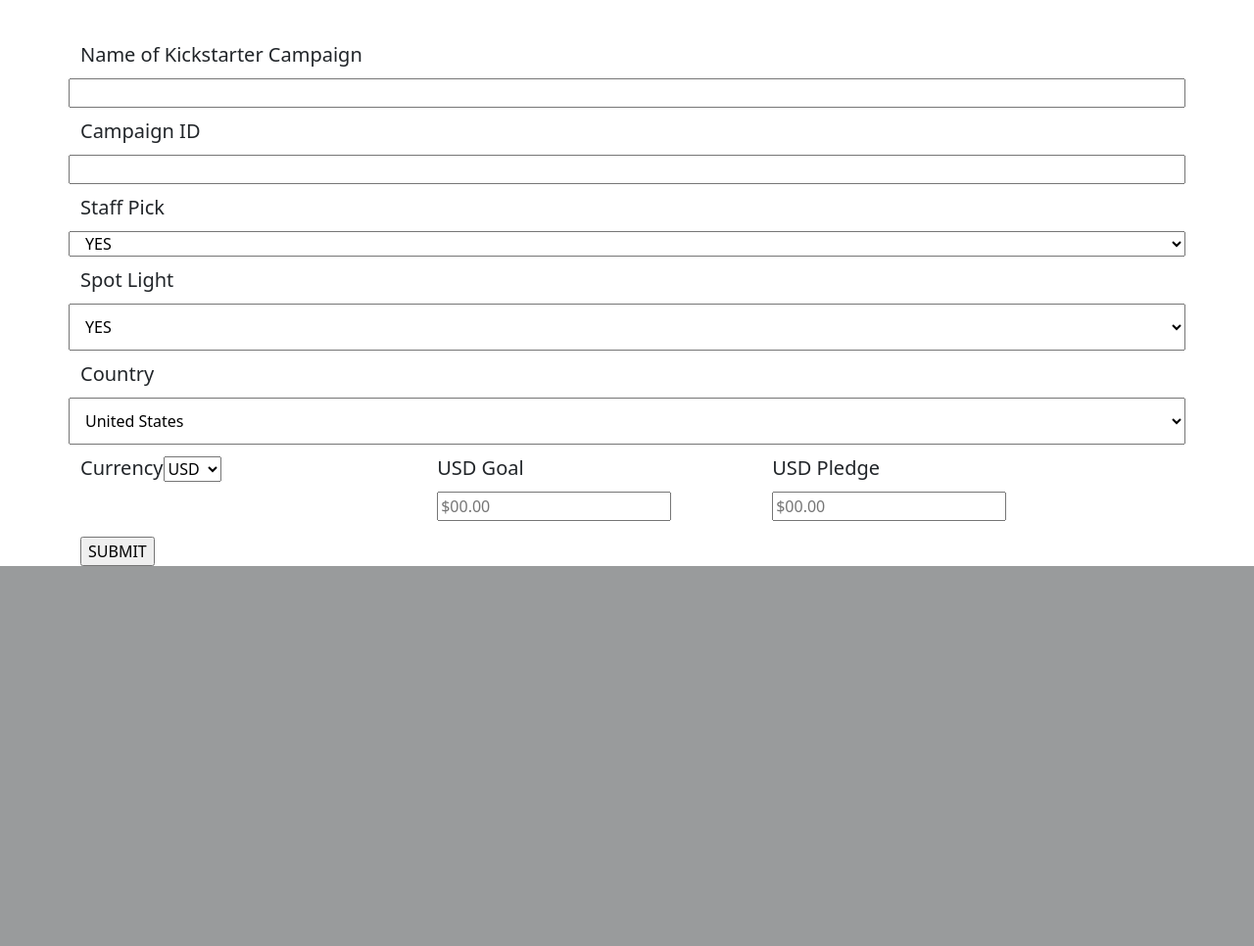
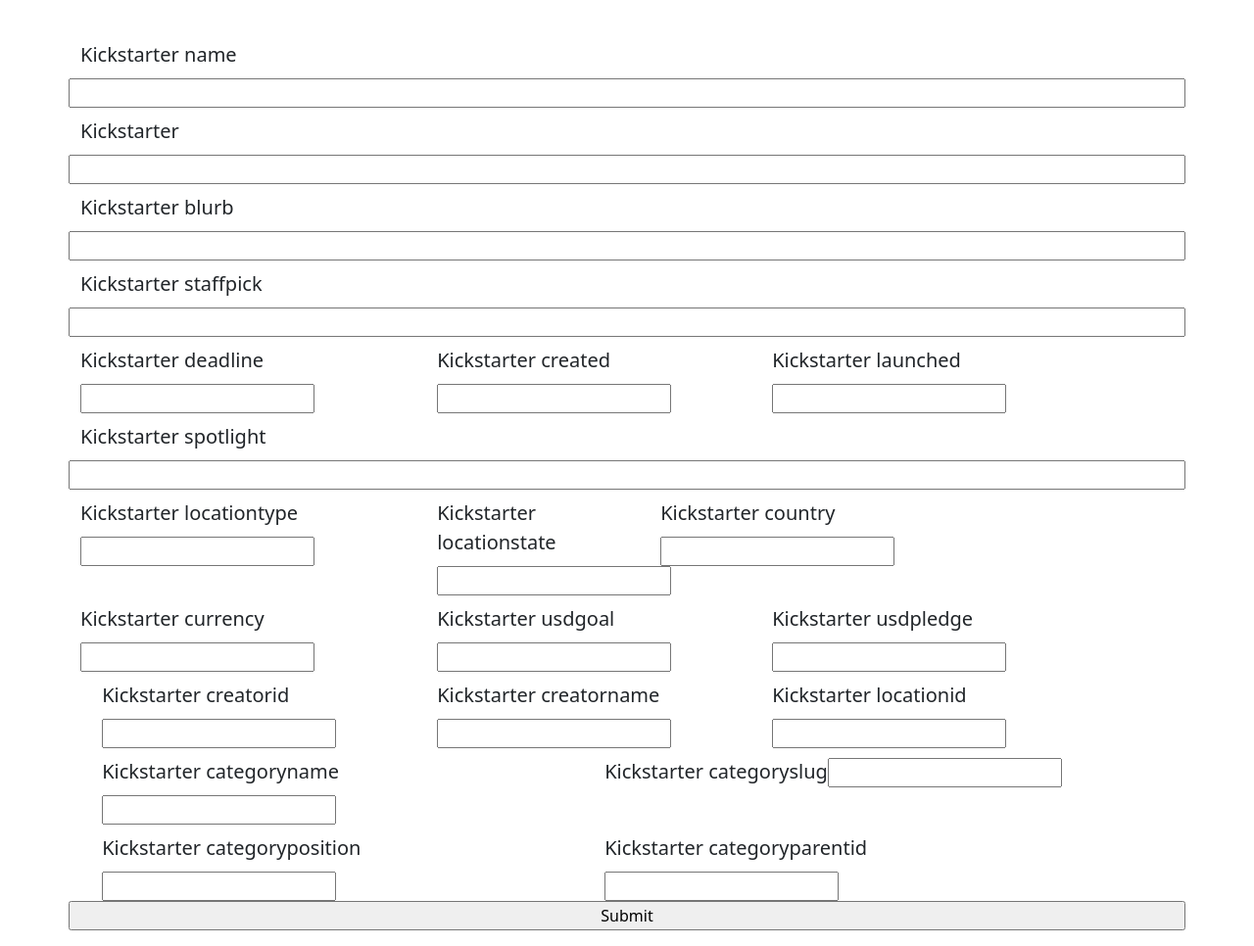
Before and after one commit to kriegersaurusrex/Kickstarter-Success, a Flask app: template kickstarter/templates/run_model.html in a window 1280 px wide. Shown: the part 740-1706 px from the top of the page at 98% size. Before the commit the page ends 1318 px from the top, so only its background shows below. Run offline with Flask 2, Linux system fonts and the light colour scheme; the template is opened without the code that fills it: values that come from a table or form of the project are taken from there, others are empty; form fields are guessed from the names that the template uses; parts of the project's set-up code (start-up, migrations or seed data) failed here and were passed over.

Commit message:
Forms design complete

```diff
--- a/kickstarter/app.py
+++ b/kickstarter/app.py
@@ -36,7 +36,29 @@ def create_app():
 			print('Validating form data')
 			name = form.kickstarter_name.data
 			ks_id = form.kickstarter_id.data
-			forms_data=(name,ks_id)
+			ks_blurb = form.kickstarter_blurb.data
+			ks_created = form.kickstarter_created.data
+			ks_lunched = form.kickstarter_launched.data
+			ks_deadline = form.kickstarter_deadline.data
+			ks_staffpick = form.kickstarter_staffpick.data
+			ks_locationtype = form.kickstarter_locationtype.data
+			ks_locationstate = form.kickstarter_locationstate.data
+			ks_country = form.kickstarter_country.data
+			ks_currency = form.kickstarter_currency.data
+			ks_creatorid = form.kickstarter_creatorid.data
+			ks_usdgoal = form.kickstarter_usdgoal.data
+			ks_usdpledge = form.kickstarter_usdpledge.data
+			ks_creatorid = form.kickstarter_creatorid.data
+			ks_creatorname = form.kickstarter_creatorname.data
+			ks_locationid = form.kickstarter_locationid.data
+			ks_spotlight = form.kickstarter_spotlight.data
+			ks_categoryname = form.kickstarter_categoryname.data
+			ks_categoryslug = form.kickstarter_categoryslug.data
+			ks_categoryparentid = form.kickstarter_categoryparentid.data
+			ks_categoryposition = form.kickstarter_categoryposition.data
+
+			# This is where you enter all of this data into your model    #
+			# Note, still testing entry data to see what output types are #
 			return redirect(url_for('display_results'))
 
 		return render_template('run_model.html', form=form)
--- a/kickstarter/forms.py
+++ b/kickstarter/forms.py
@@ -4,6 +4,11 @@ from wtforms import IntegerField, SubmitField,\
 				StringField, SelectField, DecimalField,\
 				DateTimeField
 from wtforms.validators import DataRequired, ValidationError
+import os
+import pickle
+
+#print(os.getcwd())
+
 
 
 
@@ -25,22 +30,44 @@ LOCATION_COUNTRY = ['United States', 'United Kingdom', 'Canada', 'New Zealand',
 CURRENCY = ['USD', 'GBP', 'CAD', 'NZD', 'EUR', 'AUD', 'CHF', 'MXN', 'DKK',
        'SGD', 'HKD', 'NOK', 'JPY', 'SEK']
 
+CATEGORY_PARENTID = [14.0, 1.0, 10.0, 9.0, 16.0, 7.0,
+ 11.0, 12.0, 18.0, 6.0, 15.0, 17.0, 13.0, 26.0, 3.0]
+
+CATEGORY_POSITION = [18, 8, 11, 4, 10, 5, 3, 17, 6, 13, 1, 15, 7, 9, 14, 2, 12, 19, 16]
+
 def validate_currency(form, field):
 	if field.data < 10.2:
 		print('Validation Error encountered')
 		raise ValidationError('You need to enter currency data only')
+
+with open('./kickstarter/static/location_state.pickle', 'rb') as handle:
+    LOCATION_STATE = pickle.load(handle)
+
+with open('./kickstarter/static/category_slug.pickle', 'rb') as handle:
+    CATEGORY_SLUG = pickle.load(handle)
+
+with open('./kickstarter/static/category_name.pickle', 'rb') as handle:
+    CATEGORY_NAME = pickle.load(handle)
+
+
 
 # KickStarter info form class definition
 class KickStarterForm(FlaskForm):
 	kickstarter_name = StringField(
 		label='Name of Kickstarter Campaign',
 		validators=[DataRequired()])
-	kickstarter_id = StringField(label='Campaign ID', validators=[DataRequired()])
+	kickstarter_id = StringField(label='Campaign ID')
+	kickstarter_blurb = StringField(label='Blurb')
+	kickstarter_created = DateTimeField(label='Created At')
+	kickstarter_launched = DateTimeField(label='Launched At')
+	kickstarter_deadline = DateTimeField(label='Deadline')
 	kickstarter_staffpick = SelectField(label='Staff Pick', choices=BOOLEAN)
-	kickstarter_spotlight = SelectField(label='Spot Light', choices=BOOLEAN)
+
 	kickstarter_locationtype= SelectField(label='Location Type', choices=LOCATION_TYPE)
+	kickstarter_locationstate = SelectField(label='Location State', choices=LOCATION_STATE)
 	kickstarter_country= SelectField(label='Country', choices=LOCATION_COUNTRY)
 	kickstarter_currency= SelectField(label='Currency', choices=CURRENCY)
+	kickstarter_creatorid = StringField(label='Creator ID')
 	kickstarter_usdgoal = DecimalField(
 		label='USD Goal  ',
 		validators=[DataRequired(), validate_currency], render_kw={"placeholder": "$00.00"})
@@ -49,6 +76,10 @@ class KickStarterForm(FlaskForm):
 		validators=[DataRequired(), validate_currency], render_kw={"placeholder": "$00.00"})
 	kickstarter_creatorid = StringField(label='Creator ID')
 	kickstarter_creatorname = StringField(label='Creator name')
-	kickstarter_locationid = StringField(label='Creator name')
-
+	kickstarter_locationid = StringField(label='Location ID')
+	kickstarter_spotlight = SelectField(label='Spot Light', choices=BOOLEAN)
+	kickstarter_categoryname = SelectField(label='Category Name', choices=CATEGORY_NAME)
+	kickstarter_categoryslug = SelectField(label='Category Slug', choices=CATEGORY_SLUG)
+	kickstarter_categoryparentid = SelectField(label='Category ParentID', choices=sorted(CATEGORY_PARENTID))
+	kickstarter_categoryposition = SelectField(label='Category Position', choices=sorted(CATEGORY_POSITION))
 	submit = SubmitField('SUBMIT')
--- a/kickstarter/templates/run_model.html
+++ b/kickstarter/templates/run_model.html
@@ -15,13 +15,35 @@
 		<br>
 		{{form.kickstarter_id.label(class='col-form-label-lg')}}{{form.kickstarter_id}}
 		<br>
+
+		{{form.kickstarter_blurb.label(class='col-form-label-lg')}}{{form.kickstarter_blurb}}
+		<br>
 		{{form.kickstarter_staffpick.label(class='col-form-label-lg')}}{{form.kickstarter_staffpick}}
+
 		<br>
+		<div class="form-group" style="display:inline-block; width:30%;padding-right: 3%;">
+  			{{form.kickstarter_deadline.label(class='col-form-label-lg')}}{{form.kickstarter_deadline}}
+			</div>
+
+		<div class="form-group" style="display:inline-block; width:30%; padding-left: 3%;">
+		    {{form.kickstarter_created.label(class='col-form-label-lg')}}{{form.kickstarter_created}}
+			</div>
+
+		<div class="form-group" style="display:inline-block; width:30%; padding-left: 3%;">
+		    {{form.kickstarter_launched.label(class='col-form-label-lg')}}{{form.kickstarter_launched}}
+			</div>
 		{{form.kickstarter_spotlight.label(class='col-form-label-lg')}}{{form.kickstarter_spotlight}}
 		<br>
+		<div class="form-group" style="display:inline-block; width:30%;padding-right: 3%;">
+  			{{form.kickstarter_locationtype.label(class='col-form-label-lg')}}{{form.kickstarter_locationtype}}
+			</div>
 
-		<br>
+		<div class="form-group" style="display:inline-block; width:20%; padding-left: 3%;">
+		    {{form.kickstarter_locationstate.label(class='col-form-label-lg')}}{{form.kickstarter_locationstate}}
+			</div>
+		<div class="form-group" style="display:inline-block; width:30%; padding-left: 3%;">
 		{{form.kickstarter_country.label(class='col-form-label-lg')}}{{form.kickstarter_country}}
+		</div>
 		<br>
 		<br>
 		<div class="form-group" style="display:inline-block; width:30%;padding-right: 3%;">
@@ -35,8 +57,34 @@
 		<div class="form-group" style="display:inline-block; width:30%; padding-left: 3%;">
 		    {{form.kickstarter_usdpledge.label(class='col-form-label-lg')}}{{form.kickstarter_usdpledge}}
 			</div>
+		<br>
+		<div class="form-group" style="display:inline-block; width:30%; padding-left: 3%;">
+		    {{form.kickstarter_creatorid.label(class='col-form-label-lg')}}{{form.kickstarter_creatorid}}
+			</div>
 
+		<div class="form-group" style="display:inline-block; width:30%; padding-left: 3%;">
+		    {{form.kickstarter_creatorname.label(class='col-form-label-lg')}}{{form.kickstarter_creatorname}}
+			</div>
 
+		<div class="form-group" style="display:inline-block; width:30%; padding-left: 3%;">
+		    {{form.kickstarter_locationid.label(class='col-form-label-lg')}}{{form.kickstarter_locationid}}
+			</div>
+		<br>
+
+		<div class="form-group" style="display:inline-block; width:45%; padding-left: 3%;">
+		    {{form.kickstarter_categoryname.label(class='col-form-label-lg')}}{{form.kickstarter_categoryname}}
+			</div>
+
+		<div class="form-group" style="display:inline-block; width:45%; padding-left: 3%;">
+		    {{form.kickstarter_categoryslug.label(class='col-form-label-lg')}}{{form.kickstarter_categoryslug}}
+			</div>
+			<br>
+		<div class="form-group" style="display:inline-block; width:45%; padding-left: 3%;">
+		    {{form.kickstarter_categoryposition.label(class='col-form-label-lg')}}{{form.kickstarter_categoryposition}}
+			</div>
+
+		<div class="form-group" style="display:inline-block; width:45%; padding-left: 3%;">
+		    {{form.kickstarter_categoryparentid.label(class='col-form-label-lg')}}{{form.kickstarter_categoryparentid}}
 		</div>
 		{{form.submit}}
 	</div>
```
Also changed, not shown: 3 other files.
